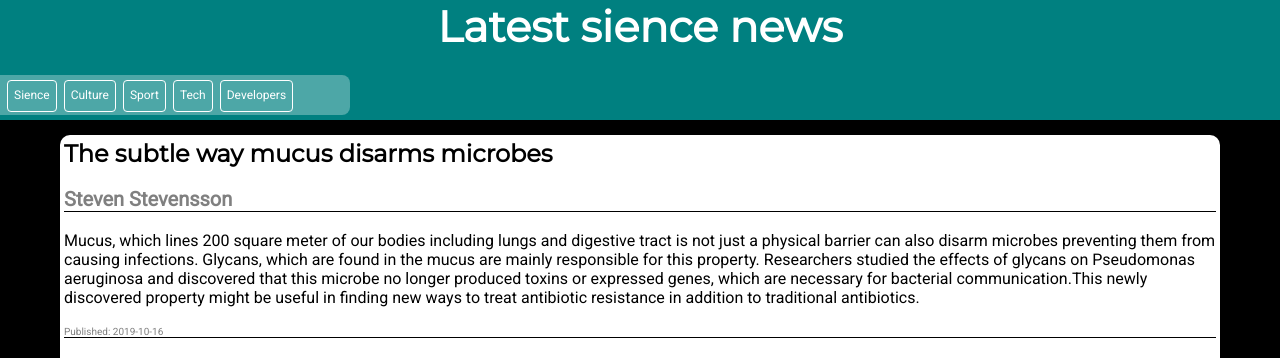
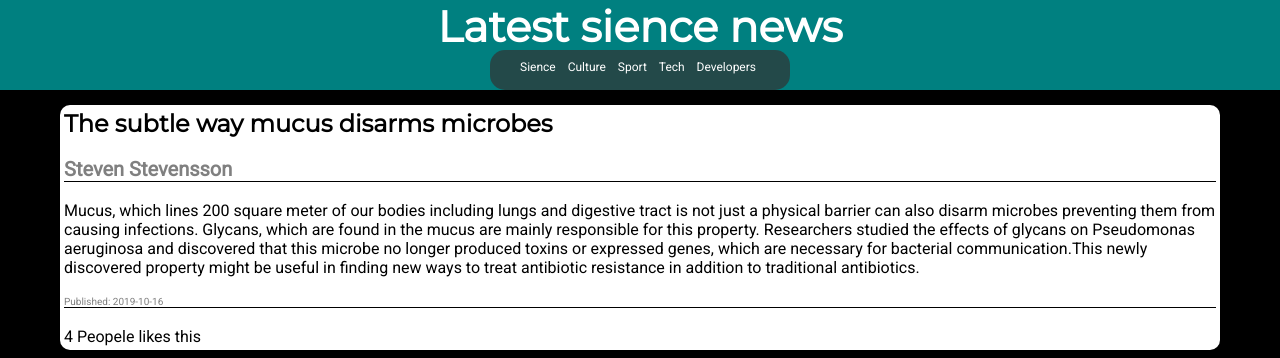
Before and after one commit to MarcusIsCode/Plain-News, a PHP site: page / in a window 1280 px wide. Shown: the top 358 px of the page. Run offline with PHP 8.4, Linux system fonts and the light colour scheme.

Commit message:
Update style.css
more style

```diff
--- a/style.css
+++ b/style.css
@@ -33,10 +33,11 @@ main{
 }
 nav{
         margin-bottom: 5px;;
-        min-height: 120px;
+        min-height: 90px;
         width:100%;
         background:#008080;
         text-align: center;
+
     }
 a{
     color:white;
@@ -44,23 +45,24 @@ a{
 
 nav a{
     font-size: 12px;
-    border:1px solid white;
-    border-radius:4px;
-    margin-left:7px;
+    border-radius:2px;
+    margin-left:-4px;
     padding: 0px 6px;
-    padding-top:7px;
+    padding-top:10px;
     width:auto;
-    height: 23px;
-    float:left;
+    height: 30px;
+    display:inline-block ;
+
 }
 .navBtns{
-    position: relative;
-    top:75px;
-    width:350px;
-    height:30px;
-    padding:5px 0px;;
-    background: rgba(255,255,255,0.3);
-    border-radius:0px 8px 8px 0px;;
+    position: fixed;
+    left: 50%;
+    transform: translateX(-50%);
+    top:50px;
+    width:300px;
+    height:40px;
+    background: rgba(50,50,50,0.7);
+    border-radius:15px;
 }
 
 nav a:hover{
@@ -68,13 +70,11 @@ nav a:hover{
     cursor:pointer;
 }
 nav a:active{
-    border-width:1.5px 1px;
+    background-color: tomato;
 }
 .article-box{
     height: auto;
     width: 100%;
-
-
 }
 .article{
     background: white;
@@ -106,19 +106,19 @@ nav a:active{
 
 }
 .culture{
-    margin:0 auto 15px auto;
+    margin:15px auto 15px auto;
     display:none ;
 }
 .sport{
-    margin:0 auto 15px auto;
+    margin:15px auto 15px auto;
     display:none
 }
 .tech{
-    margin:0 auto 15px auto;
+    margin:15px auto 15px auto;
     display: none;
 }
 .devlopers{
-    margin:0 auto 15px auto;
+    margin:15px auto 15px auto;
     display: none;
 }
 /*
@@ -132,17 +132,12 @@ font-family: 'Roboto', sans-serif; -> text
 /* Extra small devices (phones, 600px and down) */
 @media screen and (max-width: 600px) {
 
-
 main{
      width:100%;
-    min-width:499px;
+    min-width:500px;
+    min-height:155vh;
 
 }
-
-
-
-
-
 h1{
     font-size: 22px;;
     margin-top: 4px;
@@ -152,29 +147,9 @@ h2{
     font-size: 18px;
 
 }
-
-
-
-
-
+.navBtns{
+     left: 50%;
+    transform:scale(1.35) translateX(-38%);
+}
 
 }
-/* Small devices (portrait tablets and large phones, 600px and up) */
-@media only screen and (min-width: 600px) {
-
-
-
-
-}
-
-/* Medium devices (landscape tablets, 768px and up) */
-@media only screen and (min-width: 768px) {
-
-
-
-}
-
-/* Extra large devices (large laptops and desktops, 1200px and up) */
-@media only screen and (min-width: 1200px) {
-
-   }
```
